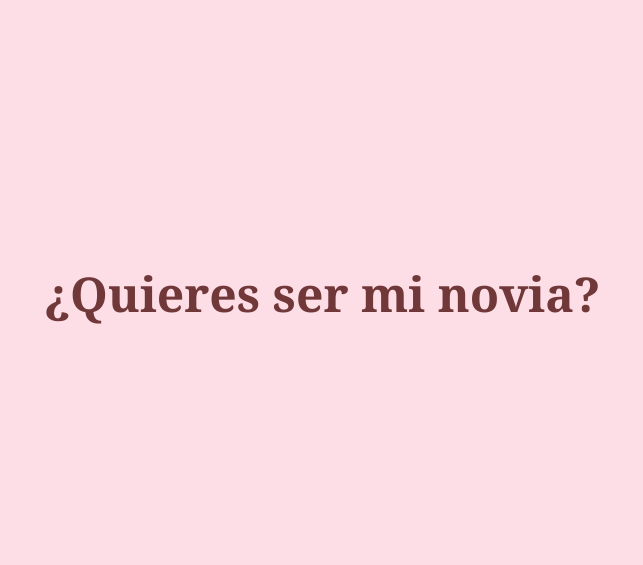
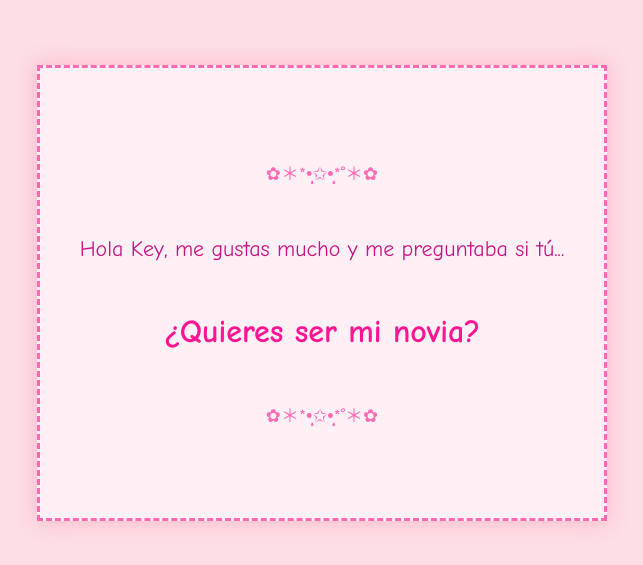
Before and after one commit to Narox05/QuieresSer, a plain HTML site: page index.html in a window 1280 px wide. Shown: the part 107-672 px from the top of the page, without its empty margins (318-961 px from the left). Drawn offline with Linux system fonts and the light colour scheme.

Commit message:
Update index.html

```diff
--- a/index.html
+++ b/index.html
@@ -1,53 +1,53 @@
 <!DOCTYPE html>
 <html lang="es">
 <head>
-  <meta charset="UTF-8" />
+  <meta charset="UTF-8">
   <title>¿Quieres ser mi novia?</title>
   <style>
     body {
-      background-color: #fddde6; /* rosa tenue */
+      background-color: #fddde6;
       margin: 0;
       height: 100vh;
       display: flex;
       align-items: center;
       justify-content: center;
-      font-family: 'Georgia', serif;
-      position: relative;
+      font-family: 'Comic Sans MS', cursive, sans-serif;
     }
 
-    h1 {
-      font-size: 3em;
-      color: #703838;
+    .marco {
+      border: 3px dashed #ff69b4;
+      padding: 40px;
+      background-color: #fff0f5;
+      box-shadow: 0 0 20px #ffb6c1;
       text-align: center;
+      white-space: pre-wrap;
     }
 
-    .cat {
-      position: absolute;
-      width: 100px;
+    .intro {
+      font-size: 22px;
+      margin-bottom: 15px;
+      color: #c71585;
     }
 
-    .top-left {
-      top: 10px;
-      left: 10px;
+    .pregunta {
+      font-size: 32px;
+      font-weight: bold;
+      color: #ff1493;
     }
 
-    .top-right {
-      top: 10px;
-      right: 10px;
-    }
-
-    .bottom-left {
-      bottom: 10px;
-      left: 10px;
-    }
-
-    .bottom-right {
-      bottom: 10px;
-      right: 10px;
+    .cute-border {
+      font-size: 18px;
+      color: #ff69b4;
+      margin: 15px 0;
     }
   </style>
 </head>
 <body>
-  <h1>¿Quieres ser mi novia?</h1>
+  <div class="marco">
+    <div class="cute-border">✿＊*•̩̩͙✩•̩̩͙*˚＊✿</div>
+    <div class="intro">Hola Key, me gustas mucho y me preguntaba si tú...</div>
+    <div class="pregunta">¿Quieres ser mi novia?</div>
+    <div class="cute-border">✿＊*•̩̩͙✩•̩̩͙*˚＊✿</div>
+  </div>
 </body>
 </html>
```
